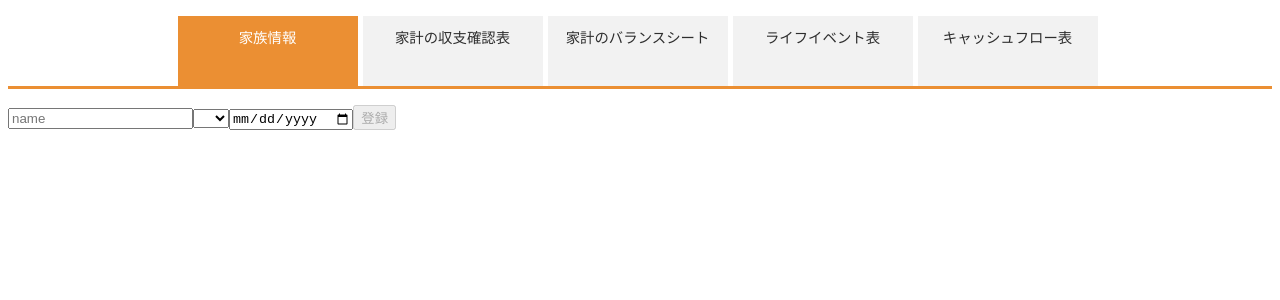
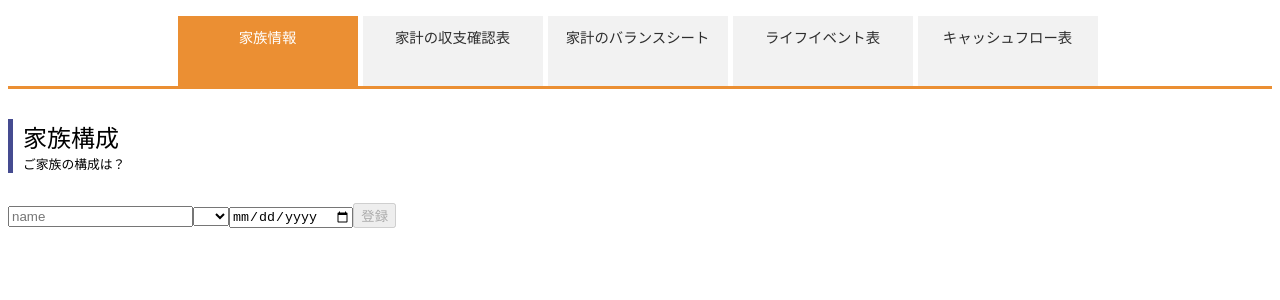
Before and after one commit to Naohiro-Hamada/financial-plan-re, an Angular app: page /family in a window 1280 px wide. Shown: the top 300 px of the page. Built offline with nearby package versions, Linux system fonts and the light colour scheme.

Commit message:
page-header実装

```diff
--- a/src/app/family/family.component.html
+++ b/src/app/family/family.component.html
@@ -1,2 +1,6 @@
+<fp-page-header
+[title]="'家族構成'"
+[desc]="'ご家族の構成は？'"
+></fp-page-header>
 <fp-family-input></fp-family-input>
 <fp-family-list></fp-family-list>
--- a/src/app/family/family.module.ts
+++ b/src/app/family/family.module.ts
@@ -3,6 +3,8 @@ import { CommonModule } from '@angular/common';
 import { FormsModule } from '@angular/forms';
 
 import { FamilyRoutingModule } from './family-routing.module';
+import { SharedModule } from '../shared/shared.module';
+
 import { FamilyComponent } from './family.component';
 import { FamilyInputComponent } from './family-input/family-input.component';
 import { FamilyListComponent } from './family-list/family-list.component';
@@ -16,7 +18,8 @@ import { FamilyUpdateComponent } from './family-update/family-update.component';
   imports: [
     CommonModule,
     FormsModule,
-    FamilyRoutingModule
+    FamilyRoutingModule,
+    SharedModule
   ],
   declarations: [
     FamilyComponent,
```
